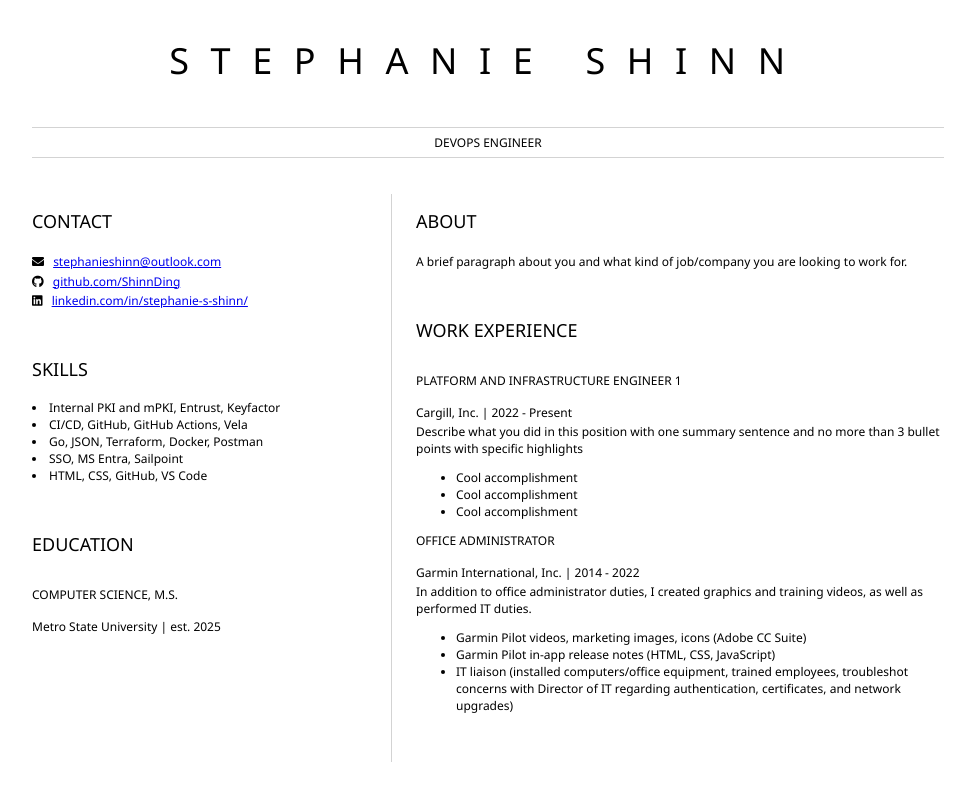
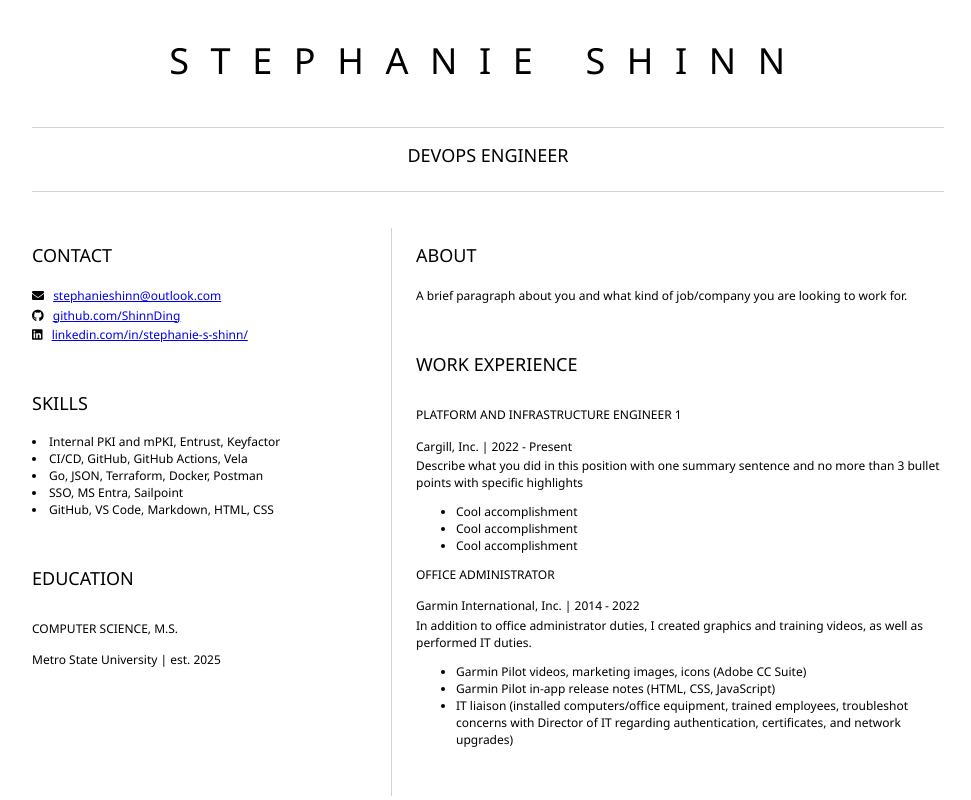
Before and after one commit to ShinnDing/stephanie-shinn-resume, a plain HTML site: page index.html in a window 1280 px wide. Shown: the whole page, without its empty margins (152-1123 px from the left). Drawn offline with Linux system fonts and the light colour scheme.

Commit message:
header updates

```diff
--- a/index.html
+++ b/index.html
@@ -10,7 +10,7 @@
 			<!-- resume header with your name and title -->
 			<h1>STEPHANIE SHINN</h1>
 			<hr>
-			DEVOPS ENGINEER
+			<h2>DEVOPS ENGINEER</h2>
 			<hr>
 		</header>
 		<main>
@@ -39,7 +39,7 @@
 					<li>CI/CD, GitHub, GitHub Actions, Vela
 					<li>Go, JSON, Terraform, Docker, Postman
 					<li>SSO, MS Entra, Sailpoint
-					<li>HTML, CSS, GitHub, VS Code</p>
+					<li>GitHub, VS Code, Markdown, HTML, CSS</p>
 				</section>
 				<section>
 					<h2>EDUCATION</h2>
```
